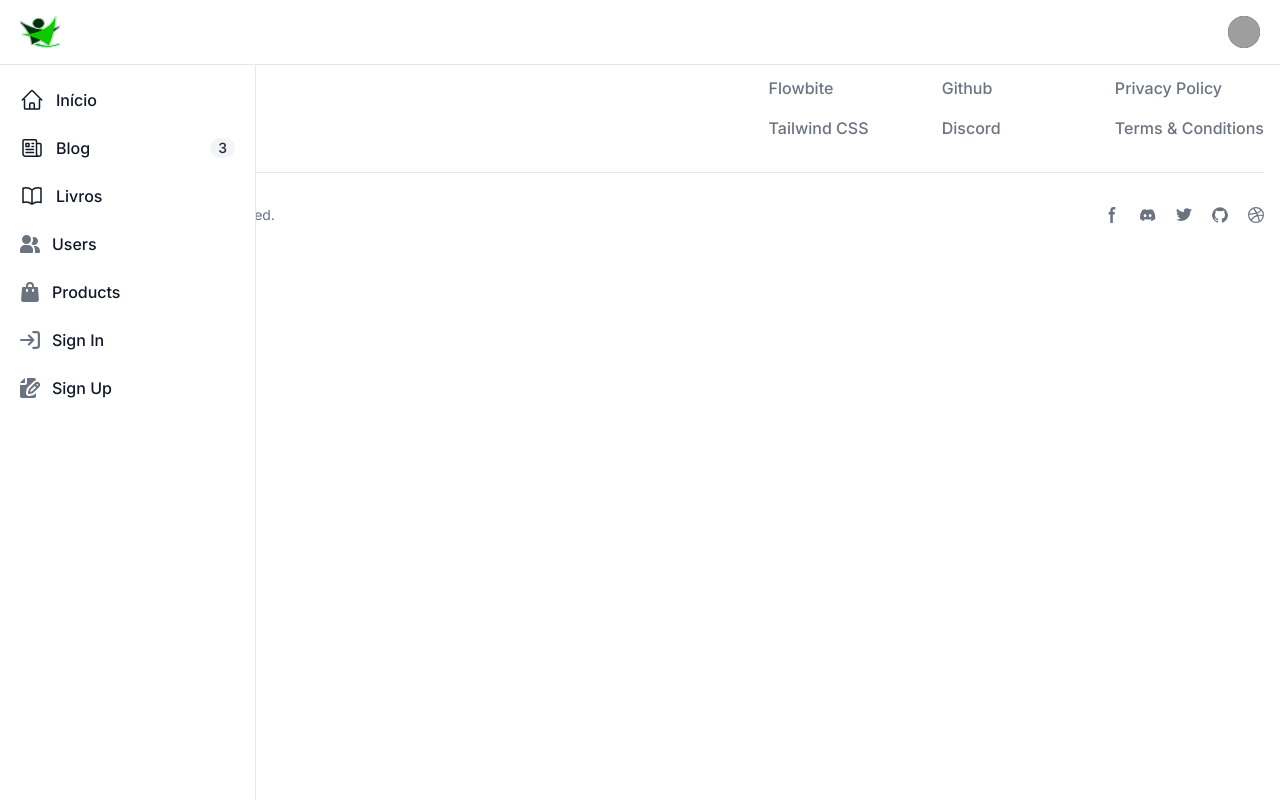
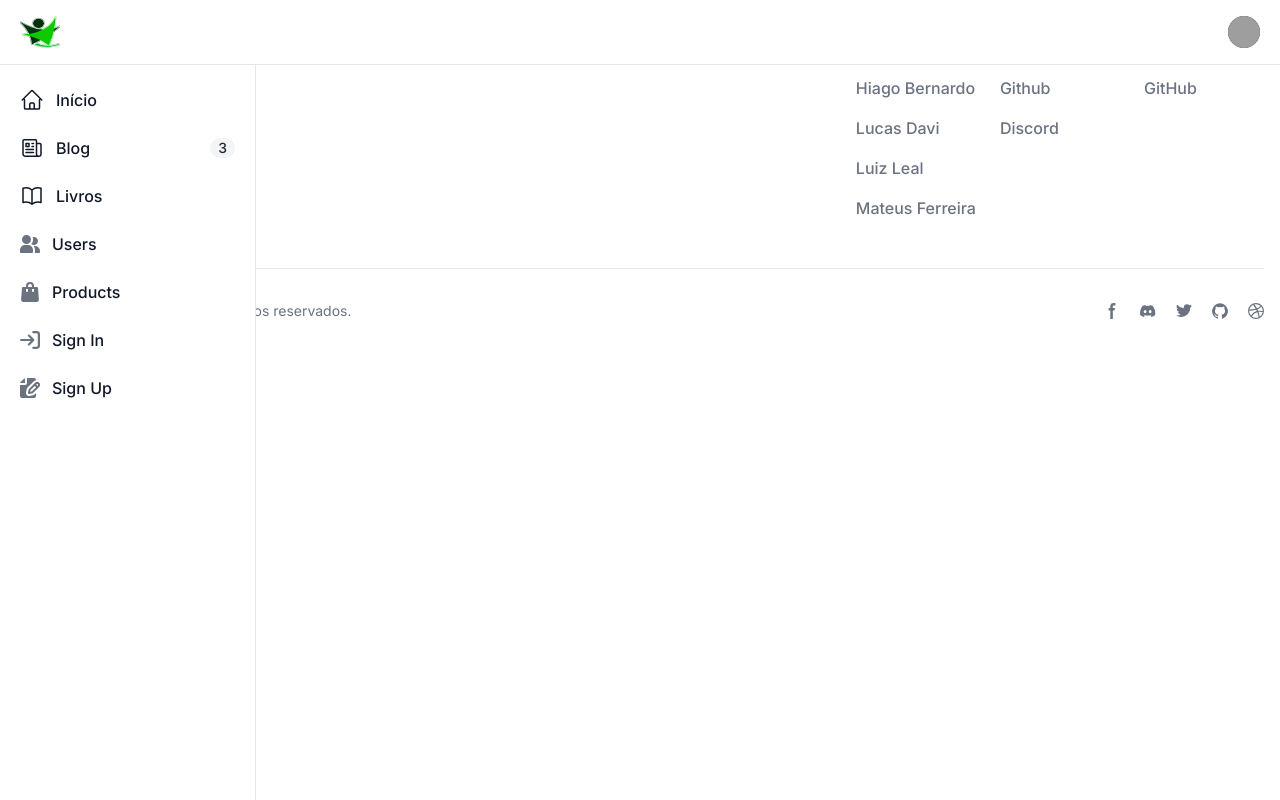
Before and after one commit to hi-bernardo/eparacati, a React (Vite) app: page / in a window 1280 px wide. Built offline with nearby package versions, Linux system fonts and the light colour scheme; grey boxes are pictures that could not be loaded.

Commit message:
adicionando conteúdo parcialmente ao rodapé

```diff
--- a/src/components/layout/Footer/index.jsx
+++ b/src/components/layout/Footer/index.jsx
@@ -1,23 +1,33 @@
+// Logo
+import Logo from "../../../assets/logos/LogoEP_V.svg";
+
 function Footer() {
    return (
+
 <footer class="bg-white dark:bg-gray-900">
     <div class="mx-auto w-full max-w-screen-xl p-4 py-6 lg:py-8">
         <div class="md:flex md:justify-between">
           <div class="mb-6 md:mb-0">
               <a href="https://flowbite.com/" class="flex items-center">
-                     <img src="https://flowbite.com/docs/images/logo.svg" class="h-8 mr-3" alt="FlowBite Logo" />
-                     <span class="self-center text-2xl font-semibold whitespace-nowrap dark:text-white">Flowbite</span>
+                  <img src={Logo} class="h-8 mr-3" alt="EP Logo" />
+                  <span class="self-center text-2xl font-semibold whitespace-nowrap dark:text-white">EP Aracati</span>
               </a>
           </div>
           <div class="grid grid-cols-2 gap-8 sm:gap-6 sm:grid-cols-3">
               <div>
-                     <h2 class="mb-6 text-sm font-semibold text-gray-900 uppercase dark:text-white">Resources</h2>
+                  <h2 class="mb-6 text-sm font-semibold text-gray-900 uppercase dark:text-white">Siga-nos</h2>
                   <ul class="text-gray-500 dark:text-gray-400 font-medium">
                       <li class="mb-4">
-                           <a href="https://flowbite.com/" class="hover:underline">Flowbite</a>
+                          <a href="https://instagram.com/hiago.bernard?igshid=NjIwNzIyMDk2Mg==" class="hover:underline">Hiago Bernardo</a>
                       </li>
-                        <li>
-                           <a href="https://tailwindcss.com/" class="hover:underline">Tailwind CSS</a>
+                      <li class="mb-4">
+                          <a href="https://instagram.com/l.daavii?utm_source=qr&igshid=YzU1NGVlODEzOA==" class="hover:underline">Lucas Davi</a>
+                      </li>
+                      <li class="mb-4">
+                          <a href="https://instagram.com/luizleal.dev?igshid=NjIwNzIyMDk2Mg==" class="hover:underline">Luiz Leal</a>
+                      </li>
+                      <li class="mb-4">
+                          <a href="https://instagram.com/mateusf.53?igshid=NjIwNzIyMDk2Mg==" class="hover:underline">Mateus Ferreira</a>
                       </li>
                   </ul>
               </div>
@@ -33,13 +43,10 @@ function Footer() {
                   </ul>
               </div>
               <div>
-                     <h2 class="mb-6 text-sm font-semibold text-gray-900 uppercase dark:text-white">Legal</h2>
+                  <h2 class="mb-6 text-sm font-semibold text-gray-900 uppercase dark:text-white">Repositório</h2>
                   <ul class="text-gray-500 dark:text-gray-400 font-medium">
                       <li class="mb-4">
-                           <a href="#" class="hover:underline">Privacy Policy</a>
-                        </li>
-                        <li>
-                           <a href="#" class="hover:underline">Terms &amp; Conditions</a>
+                          <a href="https://github.com/Brazoo/eparacati.git" class="hover:underline">GitHub</a>
                       </li>
                   </ul>
               </div>
@@ -47,36 +54,36 @@ function Footer() {
       </div>
       <hr class="my-6 border-gray-200 sm:mx-auto dark:border-gray-700 lg:my-8" />
       <div class="sm:flex sm:items-center sm:justify-between">
-               <span class="text-sm text-gray-500 sm:text-center dark:text-gray-400">© 2023 <a href="https://flowbite.com/" class="hover:underline">Flowbite™</a>. All Rights Reserved.
+          <span class="text-sm text-gray-500 sm:text-center dark:text-gray-400">© 2009 <a href="https://flowbite.com/" class="hover:underline">EP Aracati™</a>. Todos os direitos reservados.
           </span>
           <div class="flex mt-4 space-x-5 sm:justify-center sm:mt-0">
               <a href="#" class="text-gray-500 hover:text-gray-900 dark:hover:text-white">
                   <svg class="w-4 h-4" aria-hidden="true" xmlns="http://www.w3.org/2000/svg" fill="currentColor" viewBox="0 0 8 19">
-                        <path fill-rule="evenodd" d="M6.135 3H8V0H6.135a4.147 4.147 0 0 0-4.142 4.142V6H0v3h2v9.938h3V9h2.021l.592-3H5V3.591A.6.6 0 0 1 5.592 3h.543Z" clip-rule="evenodd" />
+                        <path fill-rule="evenodd" d="M6.135 3H8V0H6.135a4.147 4.147 0 0 0-4.142 4.142V6H0v3h2v9.938h3V9h2.021l.592-3H5V3.591A.6.6 0 0 1 5.592 3h.543Z" clip-rule="evenodd"/>
                     </svg>
                   <span class="sr-only">Facebook page</span>
               </a>
               <a href="#" class="text-gray-500 hover:text-gray-900 dark:hover:text-white">
                   <svg class="w-4 h-4" aria-hidden="true" xmlns="http://www.w3.org/2000/svg" fill="currentColor" viewBox="0 0 21 16">
-                        <path d="M16.942 1.556a16.3 16.3 0 0 0-4.126-1.3 12.04 12.04 0 0 0-.529 1.1 15.175 15.175 0 0 0-4.573 0 11.585 11.585 0 0 0-.535-1.1 16.274 16.274 0 0 0-4.129 1.3A17.392 17.392 0 0 0 .182 13.218a15.785 15.785 0 0 0 4.963 2.521c.41-.564.773-1.16 1.084-1.785a10.63 10.63 0 0 1-1.706-.83c.143-.106.283-.217.418-.33a11.664 11.664 0 0 0 10.118 0c.137.113.277.224.418.33-.544.328-1.116.606-1.71.832a12.52 12.52 0 0 0 1.084 1.785 16.46 16.46 0 0 0 5.064-2.595 17.286 17.286 0 0 0-2.973-11.59ZM6.678 10.813a1.941 1.941 0 0 1-1.8-2.045 1.93 1.93 0 0 1 1.8-2.047 1.919 1.919 0 0 1 1.8 2.047 1.93 1.93 0 0 1-1.8 2.045Zm6.644 0a1.94 1.94 0 0 1-1.8-2.045 1.93 1.93 0 0 1 1.8-2.047 1.918 1.918 0 0 1 1.8 2.047 1.93 1.93 0 0 1-1.8 2.045Z" />
+                        <path d="M16.942 1.556a16.3 16.3 0 0 0-4.126-1.3 12.04 12.04 0 0 0-.529 1.1 15.175 15.175 0 0 0-4.573 0 11.585 11.585 0 0 0-.535-1.1 16.274 16.274 0 0 0-4.129 1.3A17.392 17.392 0 0 0 .182 13.218a15.785 15.785 0 0 0 4.963 2.521c.41-.564.773-1.16 1.084-1.785a10.63 10.63 0 0 1-1.706-.83c.143-.106.283-.217.418-.33a11.664 11.664 0 0 0 10.118 0c.137.113.277.224.418.33-.544.328-1.116.606-1.71.832a12.52 12.52 0 0 0 1.084 1.785 16.46 16.46 0 0 0 5.064-2.595 17.286 17.286 0 0 0-2.973-11.59ZM6.678 10.813a1.941 1.941 0 0 1-1.8-2.045 1.93 1.93 0 0 1 1.8-2.047 1.919 1.919 0 0 1 1.8 2.047 1.93 1.93 0 0 1-1.8 2.045Zm6.644 0a1.94 1.94 0 0 1-1.8-2.045 1.93 1.93 0 0 1 1.8-2.047 1.918 1.918 0 0 1 1.8 2.047 1.93 1.93 0 0 1-1.8 2.045Z"/>
                     </svg>
                   <span class="sr-only">Discord community</span>
               </a>
               <a href="#" class="text-gray-500 hover:text-gray-900 dark:hover:text-white">
                   <svg class="w-4 h-4" aria-hidden="true" xmlns="http://www.w3.org/2000/svg" fill="currentColor" viewBox="0 0 20 17">
-                        <path fill-rule="evenodd" d="M20 1.892a8.178 8.178 0 0 1-2.355.635 4.074 4.074 0 0 0 1.8-2.235 8.344 8.344 0 0 1-2.605.98A4.13 4.13 0 0 0 13.85 0a4.068 4.068 0 0 0-4.1 4.038 4 4 0 0 0 .105.919A11.705 11.705 0 0 1 1.4.734a4.006 4.006 0 0 0 1.268 5.392 4.165 4.165 0 0 1-1.859-.5v.05A4.057 4.057 0 0 0 4.1 9.635a4.19 4.19 0 0 1-1.856.07 4.108 4.108 0 0 0 3.831 2.807A8.36 8.36 0 0 1 0 14.184 11.732 11.732 0 0 0 6.291 16 11.502 11.502 0 0 0 17.964 4.5c0-.177 0-.35-.012-.523A8.143 8.143 0 0 0 20 1.892Z" clip-rule="evenodd" />
+                    <path fill-rule="evenodd" d="M20 1.892a8.178 8.178 0 0 1-2.355.635 4.074 4.074 0 0 0 1.8-2.235 8.344 8.344 0 0 1-2.605.98A4.13 4.13 0 0 0 13.85 0a4.068 4.068 0 0 0-4.1 4.038 4 4 0 0 0 .105.919A11.705 11.705 0 0 1 1.4.734a4.006 4.006 0 0 0 1.268 5.392 4.165 4.165 0 0 1-1.859-.5v.05A4.057 4.057 0 0 0 4.1 9.635a4.19 4.19 0 0 1-1.856.07 4.108 4.108 0 0 0 3.831 2.807A8.36 8.36 0 0 1 0 14.184 11.732 11.732 0 0 0 6.291 16 11.502 11.502 0 0 0 17.964 4.5c0-.177 0-.35-.012-.523A8.143 8.143 0 0 0 20 1.892Z" clip-rule="evenodd"/>
                 </svg>
                   <span class="sr-only">Twitter page</span>
               </a>
               <a href="#" class="text-gray-500 hover:text-gray-900 dark:hover:text-white">
                   <svg class="w-4 h-4" aria-hidden="true" xmlns="http://www.w3.org/2000/svg" fill="currentColor" viewBox="0 0 20 20">
-                        <path fill-rule="evenodd" d="M10 .333A9.911 9.911 0 0 0 6.866 19.65c.5.092.678-.215.678-.477 0-.237-.01-1.017-.014-1.845-2.757.6-3.338-1.169-3.338-1.169a2.627 2.627 0 0 0-1.1-1.451c-.9-.615.07-.6.07-.6a2.084 2.084 0 0 1 1.518 1.021 2.11 2.11 0 0 0 2.884.823c.044-.503.268-.973.63-1.325-2.2-.25-4.516-1.1-4.516-4.9A3.832 3.832 0 0 1 4.7 7.068a3.56 3.56 0 0 1 .095-2.623s.832-.266 2.726 1.016a9.409 9.409 0 0 1 4.962 0c1.89-1.282 2.717-1.016 2.717-1.016.366.83.402 1.768.1 2.623a3.827 3.827 0 0 1 1.02 2.659c0 3.807-2.319 4.644-4.525 4.889a2.366 2.366 0 0 1 .673 1.834c0 1.326-.012 2.394-.012 2.72 0 .263.18.572.681.475A9.911 9.911 0 0 0 10 .333Z" clip-rule="evenodd" />
+                        <path fill-rule="evenodd" d="M10 .333A9.911 9.911 0 0 0 6.866 19.65c.5.092.678-.215.678-.477 0-.237-.01-1.017-.014-1.845-2.757.6-3.338-1.169-3.338-1.169a2.627 2.627 0 0 0-1.1-1.451c-.9-.615.07-.6.07-.6a2.084 2.084 0 0 1 1.518 1.021 2.11 2.11 0 0 0 2.884.823c.044-.503.268-.973.63-1.325-2.2-.25-4.516-1.1-4.516-4.9A3.832 3.832 0 0 1 4.7 7.068a3.56 3.56 0 0 1 .095-2.623s.832-.266 2.726 1.016a9.409 9.409 0 0 1 4.962 0c1.89-1.282 2.717-1.016 2.717-1.016.366.83.402 1.768.1 2.623a3.827 3.827 0 0 1 1.02 2.659c0 3.807-2.319 4.644-4.525 4.889a2.366 2.366 0 0 1 .673 1.834c0 1.326-.012 2.394-.012 2.72 0 .263.18.572.681.475A9.911 9.911 0 0 0 10 .333Z" clip-rule="evenodd"/>
                   </svg>
                   <span class="sr-only">GitHub account</span>
               </a>
               <a href="#" class="text-gray-500 hover:text-gray-900 dark:hover:text-white">
                   <svg class="w-4 h-4" aria-hidden="true" xmlns="http://www.w3.org/2000/svg" fill="currentColor" viewBox="0 0 20 20">
-                        <path fill-rule="evenodd" d="M10 0a10 10 0 1 0 10 10A10.009 10.009 0 0 0 10 0Zm6.613 4.614a8.523 8.523 0 0 1 1.93 5.32 20.094 20.094 0 0 0-5.949-.274c-.059-.149-.122-.292-.184-.441a23.879 23.879 0 0 0-.566-1.239 11.41 11.41 0 0 0 4.769-3.366ZM8 1.707a8.821 8.821 0 0 1 2-.238 8.5 8.5 0 0 1 5.664 2.152 9.608 9.608 0 0 1-4.476 3.087A45.758 45.758 0 0 0 8 1.707ZM1.642 8.262a8.57 8.57 0 0 1 4.73-5.981A53.998 53.998 0 0 1 9.54 7.222a32.078 32.078 0 0 1-7.9 1.04h.002Zm2.01 7.46a8.51 8.51 0 0 1-2.2-5.707v-.262a31.64 31.64 0 0 0 8.777-1.219c.243.477.477.964.692 1.449-.114.032-.227.067-.336.1a13.569 13.569 0 0 0-6.942 5.636l.009.003ZM10 18.556a8.508 8.508 0 0 1-5.243-1.8 11.717 11.717 0 0 1 6.7-5.332.509.509 0 0 1 .055-.02 35.65 35.65 0 0 1 1.819 6.476 8.476 8.476 0 0 1-3.331.676Zm4.772-1.462A37.232 37.232 0 0 0 13.113 11a12.513 12.513 0 0 1 5.321.364 8.56 8.56 0 0 1-3.66 5.73h-.002Z" clip-rule="evenodd" />
+                    <path fill-rule="evenodd" d="M10 0a10 10 0 1 0 10 10A10.009 10.009 0 0 0 10 0Zm6.613 4.614a8.523 8.523 0 0 1 1.93 5.32 20.094 20.094 0 0 0-5.949-.274c-.059-.149-.122-.292-.184-.441a23.879 23.879 0 0 0-.566-1.239 11.41 11.41 0 0 0 4.769-3.366ZM8 1.707a8.821 8.821 0 0 1 2-.238 8.5 8.5 0 0 1 5.664 2.152 9.608 9.608 0 0 1-4.476 3.087A45.758 45.758 0 0 0 8 1.707ZM1.642 8.262a8.57 8.57 0 0 1 4.73-5.981A53.998 53.998 0 0 1 9.54 7.222a32.078 32.078 0 0 1-7.9 1.04h.002Zm2.01 7.46a8.51 8.51 0 0 1-2.2-5.707v-.262a31.64 31.64 0 0 0 8.777-1.219c.243.477.477.964.692 1.449-.114.032-.227.067-.336.1a13.569 13.569 0 0 0-6.942 5.636l.009.003ZM10 18.556a8.508 8.508 0 0 1-5.243-1.8 11.717 11.717 0 0 1 6.7-5.332.509.509 0 0 1 .055-.02 35.65 35.65 0 0 1 1.819 6.476 8.476 8.476 0 0 1-3.331.676Zm4.772-1.462A37.232 37.232 0 0 0 13.113 11a12.513 12.513 0 0 1 5.321.364 8.56 8.56 0 0 1-3.66 5.73h-.002Z" clip-rule="evenodd"/>
                 </svg>
                   <span class="sr-only">Dribbble account</span>
               </a>
```
Lines whose indentation alone changed are shown as unchanged.
